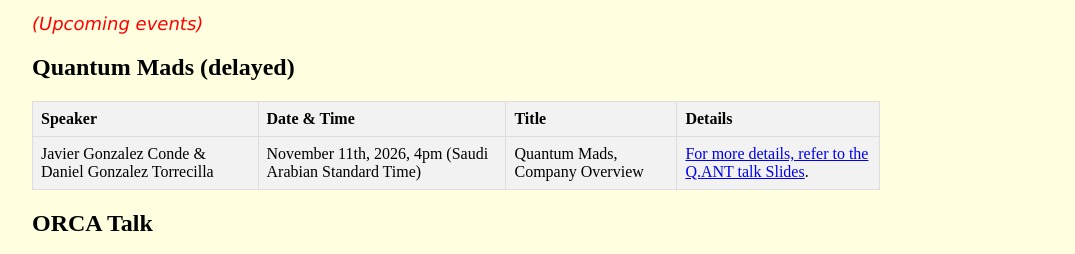
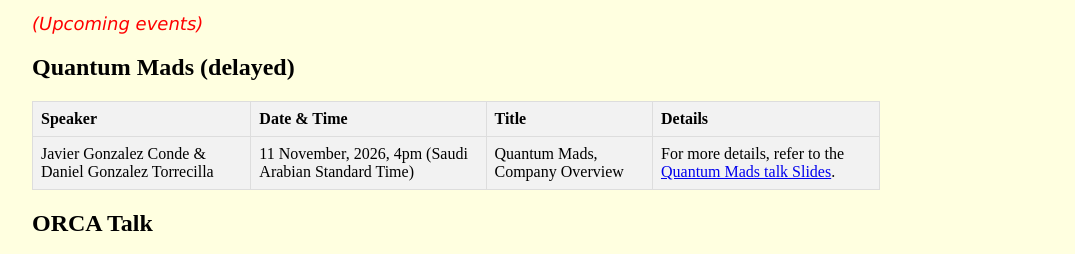
Before and after one commit to samaraseeri/QCRG, a plain HTML site: page courses.html in a window 1280 px wide. Shown: the part 2020-2274 px from the top of the page, without its empty margins (188-1263 px from the left). Drawn offline with Linux system fonts and the light colour scheme.

Commit message:
Update courses.html

```diff
--- a/courses.html
+++ b/courses.html
@@ -313,13 +313,13 @@
               Javier Gonzalez Conde & Daniel Gonzalez Torrecilla
 			</td>
             <td style="border: 1px solid #ddd; padding: 8px;">
-              November 11th, 2026, 4pm (Saudi Arabian Standard Time)
+              11 November, 2026, 4pm (Saudi Arabian Standard Time)
             </td>
             <td style="border: 1px solid #ddd; padding: 8px;">
              Quantum Mads, Company Overview
             </td>
             <td style="border: 1px solid #ddd; padding: 8px;">
-            <a href="https://forms.gle/quJmyUnHRDnE8Rx9A">For more details, refer to the <a href="QM_R&D_2026_KAUST.pdf">Q.ANT talk Slides</a>.
+            For more details, refer to the <a href="QM_R&D_2026_KAUST.pdf">Quantum Mads talk Slides</a>.
             </td>
           </tr>
         </tbody>
```
